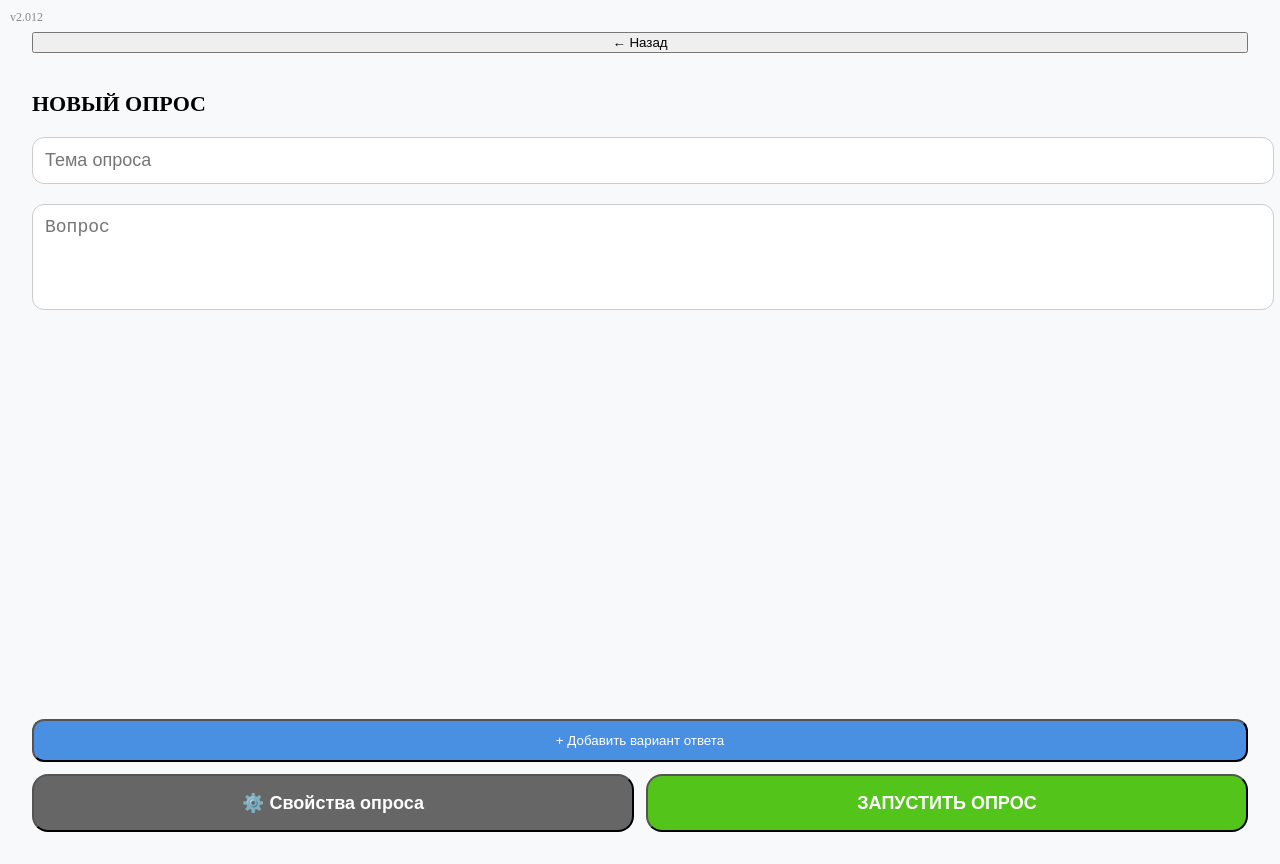
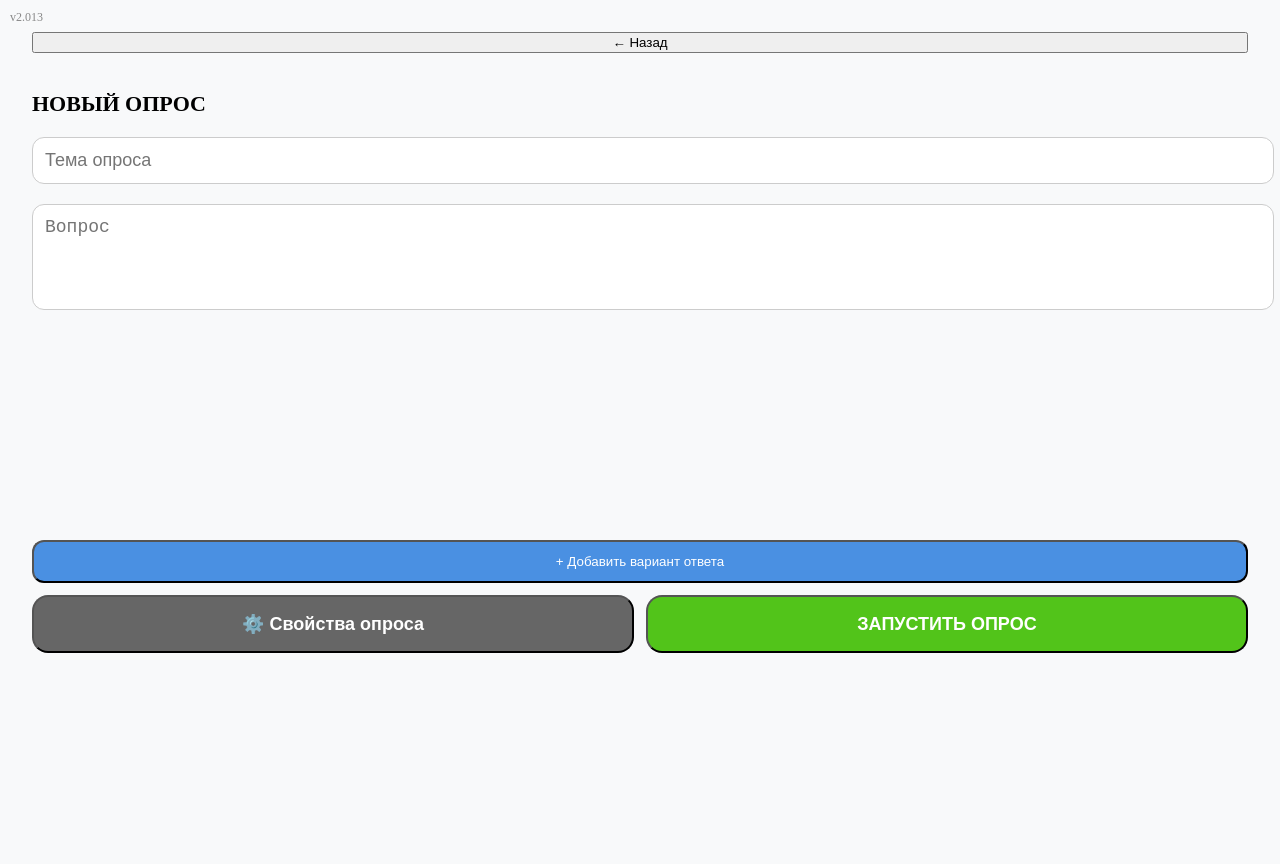
Before and after one commit to Aleksandr7023/golosovalka2, a React (Vite) app: page / in a window 1280 px wide. Both pictures are taken after a click on the button "ЗАДАТЬ НОВЫЙ ОПРОС". Built offline with nearby package versions, Linux system fonts and the light colour scheme.

Commit message:
update 20.11.25 12:52:04

```diff
--- a/src/CreatePollScreen.jsx
+++ b/src/CreatePollScreen.jsx
@@ -1,4 +1,4 @@
-// src/CreatePollScreen.jsx — v2.012
+// src/CreatePollScreen.jsx — v2.013
 
 import React, { useState } from 'react'
 
@@ -17,15 +17,15 @@ export default function CreatePollScreen({ onBack }) {
   return (
     <div style={{ padding: '16px', background: '#f8f9fa', height: '100vh', display: 'flex', flexDirection: 'column' }}>
       <div style={{ position: 'absolute', top: 10, left: 10, fontSize: '12px', color: '#888' }}>
-        v2.012
+        v2.013
       </div>
 
       <button onClick={onBack} style={{ marginBottom: '20px' }}>← Назад</button>
+
       <h2 style={{ fontSize: '22px', marginBottom: '20px' }}>НОВЫЙ ОПРОС</h2>
 
       <input placeholder="Тема опроса" style={{ width: '100%', padding: '12px', fontSize: '18px', marginBottom: '20px', borderRadius: '12px', border: '1px solid #ccc' }} />
 
-      {/* Вопрос — растягивается */}
       <textarea
         placeholder="Вопрос"
         value={question}
@@ -46,8 +46,8 @@ export default function CreatePollScreen({ onBack }) {
         }}
       />
 
-      {/* Варианты — flex: 1, занимает всё оставшееся место */}
-      <div style={{ flex: 1, overflowY: 'auto', paddingRight: '8px', marginBottom: '20px' }}>
+      {/* Уменьшена высота на одну строку */}
+      <div style={{ flex: 1, overflowY: 'auto', maxHeight: '190px', marginBottom: '20px', paddingRight: '8px' }}>
         {options.map((opt, i) => (
           <div key={i} style={{ display: 'flex', marginBottom: '12px' }}>
             <input
```
